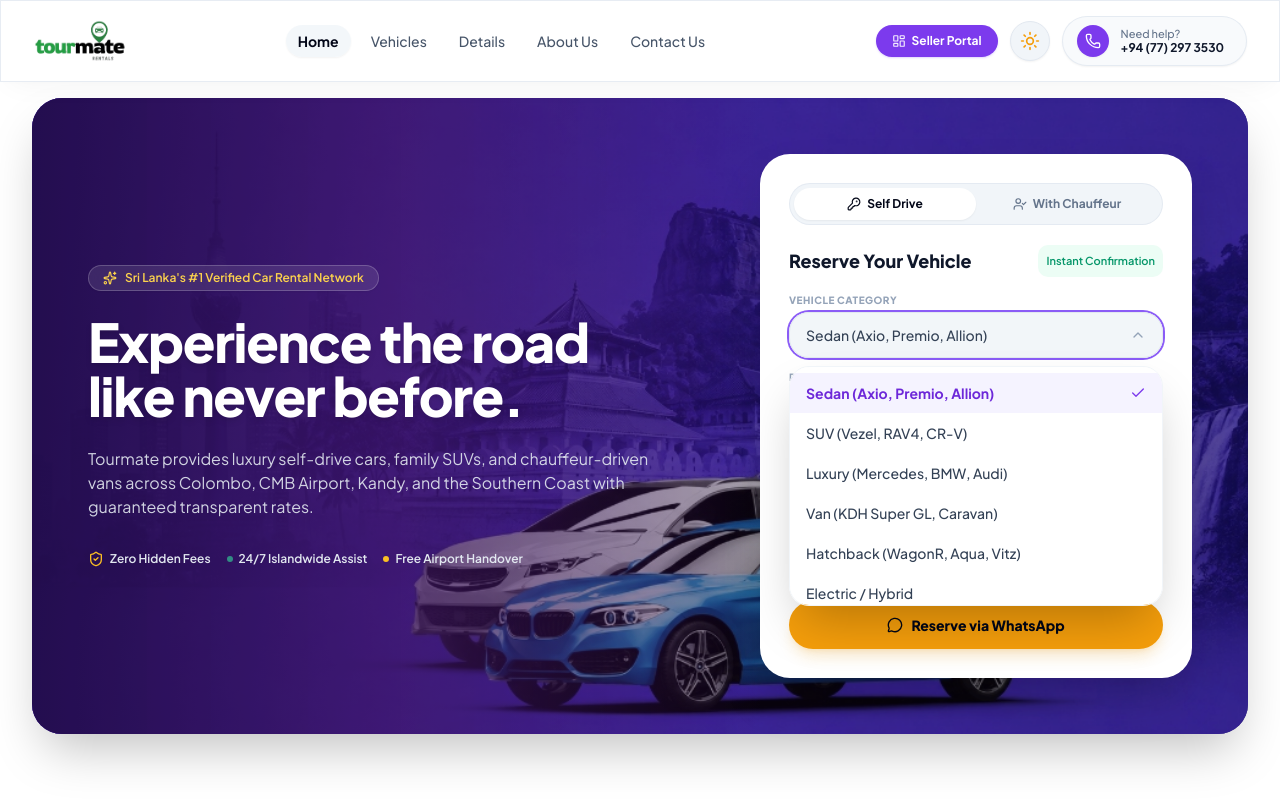
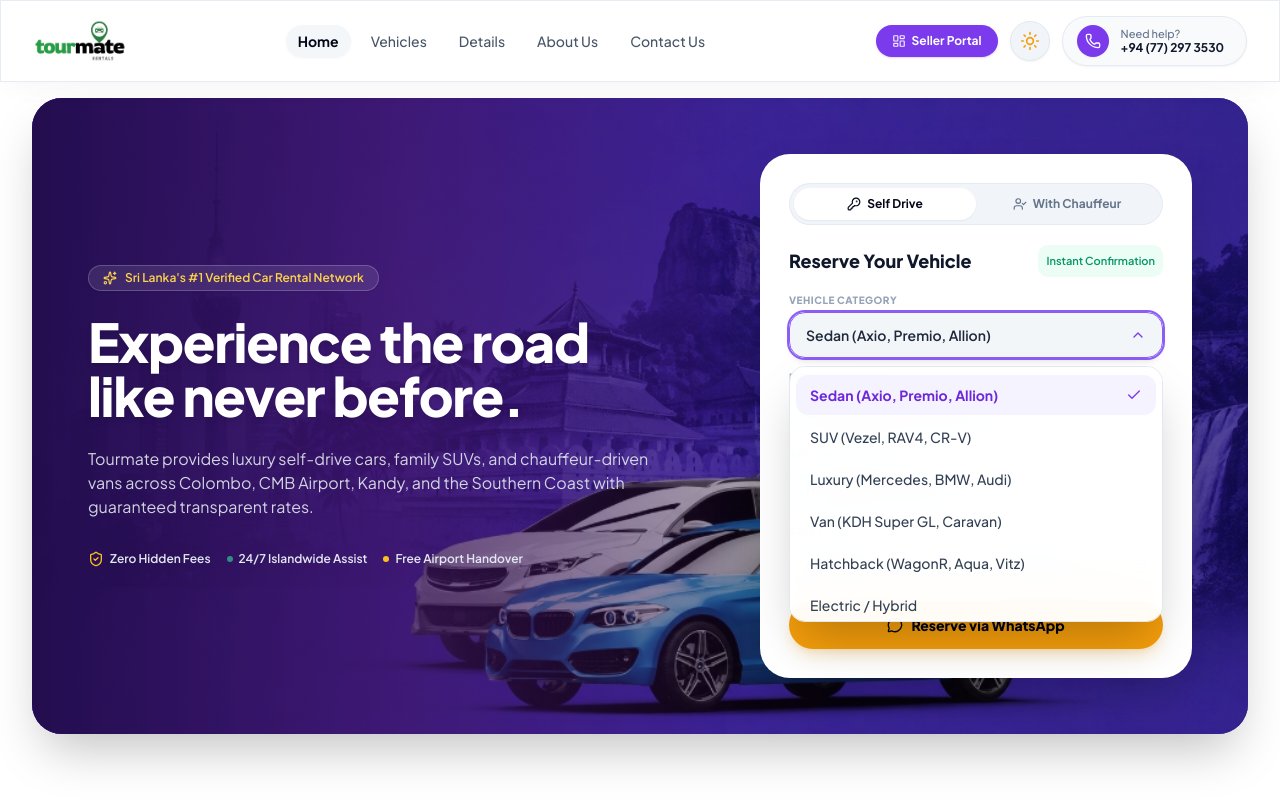
Before and after one commit to tourmate-work/tourmate-work, a Next.js app: page / in a window 1280 px wide. Both pictures are taken after a click on the button "Sedan (Axio, Premio, Allion)". Shown: the top 800 px of the page. Built offline with nearby package versions, Linux system fonts and the light colour scheme.

Commit message:
Upgrade Seller Portal dropdowns to customized, animated, dark-mode-ready CustomDropdown components

```diff
--- a/components/ui/custom-dropdown.tsx
+++ b/components/ui/custom-dropdown.tsx
@@ -1,21 +1,26 @@
 "use client";
 
-import { useState, useRef, useEffect } from "react";
+import React, { useState, useRef, useEffect } from "react";
 import { ChevronDown, Check } from "lucide-react";
 
 export interface DropdownOption {
   value: string;
   label: string;
+  sublabel?: string;
+  icon?: React.ReactNode;
+  badge?: string;
 }
 
-interface CustomDropdownProps {
+export interface CustomDropdownProps {
   options: (string | DropdownOption)[];
   value: string;
   onChange: (value: string) => void;
   placeholder?: string;
-  variant?: "light" | "purple";
+  variant?: "light" | "purple" | "seller" | "default";
   position?: "top" | "bottom" | "auto";
   className?: string;
+  leftIcon?: React.ReactNode;
+  disabled?: boolean;
 }
 
 export function CustomDropdown({
@@ -23,28 +28,34 @@ export function CustomDropdown({
   value,
   onChange,
   placeholder = "Select option",
-  variant = "light",
-  position = "bottom",
+  variant = "seller",
+  position = "auto",
   className = "",
+  leftIcon,
+  disabled = false,
 }: CustomDropdownProps) {
   const [isOpen, setIsOpen] = useState(false);
   const [effectivePosition, setEffectivePosition] = useState<"top" | "bottom">(
     position === "top" ? "top" : "bottom"
   );
   const containerRef = useRef<HTMLDivElement>(null);
+  const menuRef = useRef<HTMLDivElement>(null);
 
   const normalizedOptions: DropdownOption[] = options.map((opt) =>
     typeof opt === "string" ? { value: opt, label: opt } : opt
   );
 
-  const selectedOption = normalizedOptions.find((opt) => opt.value === value);
+  const selectedOption = normalizedOptions.find(
+    (opt) => String(opt.value) === String(value)
+  );
 
+  // Smart upward/downward auto-positioning
   useEffect(() => {
     if (isOpen) {
       if (position === "auto" && containerRef.current) {
         const rect = containerRef.current.getBoundingClientRect();
         const spaceBelow = window.innerHeight - rect.bottom;
-        if (spaceBelow < 260 && rect.top > 260) {
+        if (spaceBelow < 280 && rect.top > 280) {
           setEffectivePosition("top");
         } else {
           setEffectivePosition("bottom");
@@ -55,6 +66,7 @@ export function CustomDropdown({
     }
   }, [isOpen, position]);
 
+  // Click outside & Escape key listeners
   useEffect(() => {
     function handleClickOutside(event: MouseEvent) {
       if (
@@ -65,61 +77,155 @@ export function CustomDropdown({
       }
     }
 
+    function handleKeyDown(event: KeyboardEvent) {
+      if (event.key === "Escape") {
+        setIsOpen(false);
+      }
+    }
+
+    if (isOpen) {
       document.addEventListener("mousedown", handleClickOutside);
-    return () => document.removeEventListener("mousedown", handleClickOutside);
-  }, []);
+      document.addEventListener("keydown", handleKeyDown);
+    }
+
+    return () => {
+      document.removeEventListener("mousedown", handleClickOutside);
+      document.removeEventListener("keydown", handleKeyDown);
+    };
+  }, [isOpen]);
 
   const isPurple = variant === "purple";
+  const isLight = variant === "light";
+
+  // Base Trigger Styles
+  let triggerStyle =
+    "w-full flex items-center justify-between text-left text-xs sm:text-sm font-medium rounded-2xl px-4 py-3 transition-all duration-200 border cursor-pointer select-none";
+
+  if (isPurple) {
+    triggerStyle += ` bg-violet-700/80 hover:bg-violet-700 border-violet-500/60 text-white focus:ring-2 focus:ring-white/40 ${
+      isOpen ? "ring-2 ring-white/40 shadow-lg" : ""
+    }`;
+  } else if (isLight) {
+    triggerStyle += ` bg-slate-100/90 hover:bg-slate-100 dark:bg-white/10 dark:hover:bg-white/15 border-slate-200 dark:border-white/10 text-slate-800 dark:text-white focus:ring-2 focus:ring-violet-500 ${
+      isOpen ? "ring-2 ring-violet-500 border-violet-500 shadow-md" : ""
+    }`;
+  } else {
+    // Seller & Default style
+    triggerStyle += ` bg-slate-50 hover:bg-slate-100/80 dark:bg-[#15151a] dark:hover:bg-[#1c1c24] border-slate-200 dark:border-white/10 text-slate-900 dark:text-white focus:ring-2 focus:ring-violet-500 ${
+      isOpen ? "ring-2 ring-violet-500/40 border-violet-500 dark:border-violet-400 shadow-md" : ""
+    }`;
+  }
+
+  if (disabled) {
+    triggerStyle += " opacity-50 cursor-not-allowed pointer-events-none";
+  }
 
   return (
     <div ref={containerRef} className={`relative w-full ${className}`}>
       {/* Trigger Button */}
       <button
         type="button"
+        disabled={disabled}
         onClick={() => setIsOpen(!isOpen)}
-        className={`w-full flex items-center justify-between text-left text-xs sm:text-sm font-medium rounded-[20px] px-4 py-3 transition-all duration-200 border ${
-          isPurple
-            ? "bg-violet-700/80 hover:bg-violet-700 border-violet-500/60 text-white focus:ring-2 focus:ring-white/40"
-            : "bg-slate-100/90 hover:bg-slate-100 border-slate-200 text-slate-700 focus:ring-2 focus:ring-violet-500"
-        } ${isOpen ? (isPurple ? "ring-2 ring-white/40" : "ring-2 ring-violet-500") : ""}`}
+        aria-haspopup="listbox"
+        aria-expanded={isOpen}
+        className={triggerStyle}
       >
-        <span className="truncate pr-2">
+        <div className="flex items-center gap-2.5 truncate pr-2">
+          {leftIcon && <span className="flex-shrink-0 text-slate-400 dark:text-slate-400">{leftIcon}</span>}
+          {selectedOption?.icon && (
+            <span className="flex-shrink-0 flex items-center">{selectedOption.icon}</span>
+          )}
+          <span className="truncate font-semibold">
             {selectedOption ? selectedOption.label : placeholder}
           </span>
+        </div>
+
         <ChevronDown
-          className={`h-4 w-4 flex-shrink-0 transition-transform duration-200 ${
-            isPurple ? "text-violet-200" : "text-slate-400"
-          } ${isOpen ? "rotate-180" : ""}`}
+          className={`h-4 w-4 flex-shrink-0 transition-transform duration-250 ease-out ${
+            isPurple
+              ? "text-violet-200"
+              : isOpen
+              ? "text-violet-600 dark:text-violet-400 rotate-180"
+              : "text-slate-400 dark:text-slate-400"
+          }`}
         />
       </button>
 
-      {/* Dropdown Menu Popover */}
+      {/* Animated Dropdown Menu Popover */}
       {isOpen && (
         <div
-          className={`absolute left-0 right-0 z-50 bg-white rounded-[20px] shadow-2xl border border-slate-100 overflow-hidden py-1.5 max-h-60 overflow-y-auto animate-in fade-in-0 zoom-in-95 duration-150 ${
-            effectivePosition === "top" ? "bottom-full mb-2" : "top-full mt-2"
+          ref={menuRef}
+          role="listbox"
+          className={`absolute left-0 right-0 z-50 rounded-2xl shadow-2xl border overflow-hidden p-1.5 max-h-64 overflow-y-auto backdrop-blur-xl transition-all duration-200 ${
+            effectivePosition === "top"
+              ? "bottom-full mb-2 animate-in fade-in-0 zoom-in-95 slide-in-from-bottom-2 duration-200 ease-out"
+              : "top-full mt-2 animate-in fade-in-0 zoom-in-95 slide-in-from-top-2 duration-200 ease-out"
+          } ${
+            isPurple
+              ? "bg-violet-950/95 border-violet-700/70 text-white"
+              : "bg-white/95 dark:bg-[#121217]/95 border-slate-200 dark:border-white/10 text-slate-900 dark:text-white"
           }`}
         >
           {normalizedOptions.map((opt) => {
-            const isSelected = opt.value === value;
+            const isSelected = String(opt.value) === String(value);
+
             return (
               <button
                 key={opt.value}
                 type="button"
+                role="option"
+                aria-selected={isSelected}
                 onClick={() => {
                   onChange(opt.value);
                   setIsOpen(false);
                 }}
-                className={`w-full flex items-center justify-between px-4 py-2.5 text-left text-xs sm:text-sm transition-colors ${
+                className={`w-full flex items-center justify-between px-3.5 py-2.5 text-left text-xs sm:text-sm rounded-xl transition-all duration-150 my-0.5 group cursor-pointer ${
                   isSelected
-                    ? "bg-violet-50 text-violet-700 font-bold"
-                    : "text-slate-700 hover:bg-slate-50 font-medium"
+                    ? isPurple
+                      ? "bg-violet-800 text-white font-bold"
+                      : "bg-violet-50 dark:bg-violet-950/40 text-violet-700 dark:text-violet-300 font-bold"
+                    : isPurple
+                    ? "text-violet-200 hover:bg-violet-900/60 hover:text-white font-medium"
+                    : "text-slate-700 dark:text-slate-300 hover:bg-slate-100 dark:hover:bg-white/5 hover:text-slate-950 dark:hover:text-white font-medium"
                 }`}
               >
+                <div className="flex items-center gap-2.5 truncate">
+                  {opt.icon && (
+                    <span className="flex-shrink-0 flex items-center">{opt.icon}</span>
+                  )}
+                  <div className="flex flex-col truncate">
                     <span className="truncate">{opt.label}</span>
+                    {opt.sublabel && (
+                      <span
+                        className={`text-[11px] truncate mt-0.5 ${
+                          isSelected
+                            ? isPurple
+                              ? "text-violet-200"
+                              : "text-violet-600 dark:text-violet-400"
+                            : "text-slate-400 dark:text-slate-500"
+                        }`}
+                      >
+                        {opt.sublabel}
+                      </span>
+                    )}
+                  </div>
+                </div>
+
+                <div className="flex items-center gap-2 flex-shrink-0 ml-2">
+                  {opt.badge && (
+                    <span className="text-[10px] font-bold px-2 py-0.5 rounded-full bg-violet-100 dark:bg-violet-900/30 text-violet-700 dark:text-violet-300 border border-violet-200 dark:border-violet-700/40">
+                      {opt.badge}
+                    </span>
+                  )}
                   {isSelected && (
-                  <Check className="h-4 w-4 text-violet-600 flex-shrink-0 ml-2" />
+                    <Check
+                      className={`h-4 w-4 animate-in zoom-in-75 duration-150 ${
+                        isPurple ? "text-white" : "text-violet-600 dark:text-violet-400"
+                      }`}
+                    />
                   )}
+                </div>
               </button>
             );
           })}
```
Also changed, not shown: components/seller/vehicle-listing-form.tsx (+94 -67 lines). Lines whose indentation alone changed are shown as unchanged.
